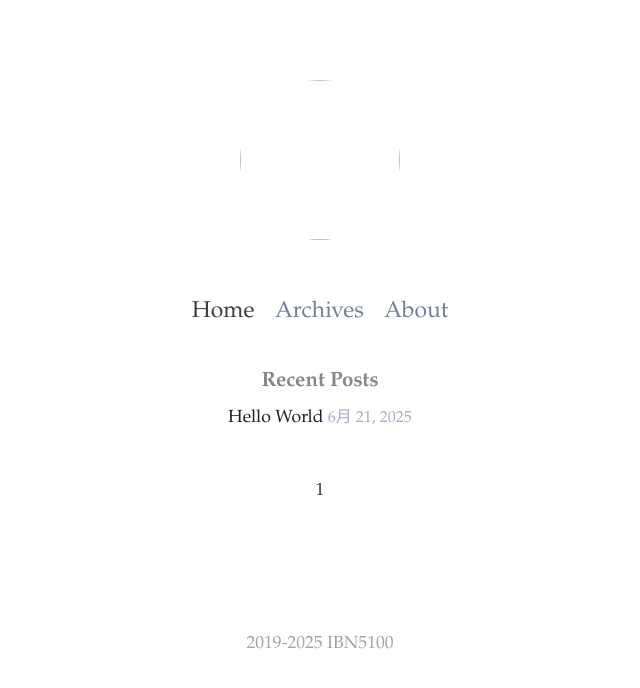
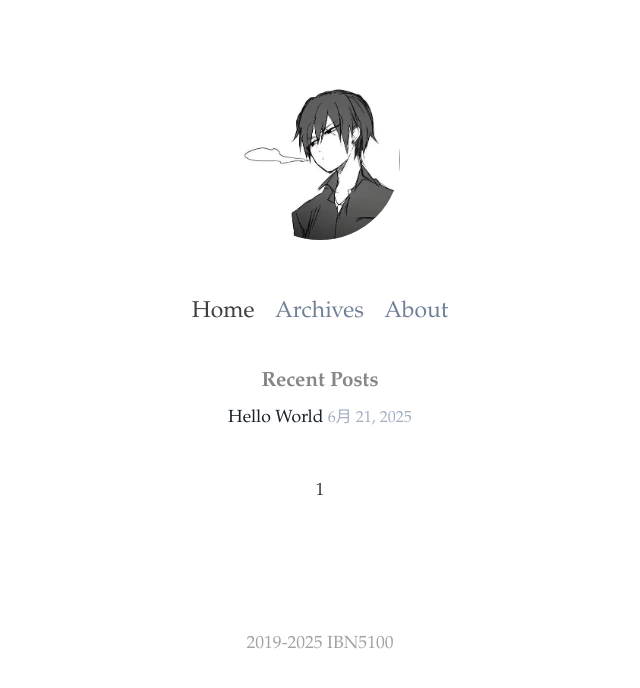
Before and after one commit to kinko-g/kinko-g.github.io, a plain HTML site: page index.html in a window 1280 px wide. Shown: the whole page, without its empty margins (320-960 px from the left). Drawn offline with Linux system fonts and the light colour scheme; a web font is replaced by a local one.

Commit message:
Site updated: 2025-06-22 12:17:12

```diff
--- a/index.html
+++ b/index.html
@@ -28,7 +28,7 @@
 
 <div id="banner-outer" class="hidden">
     <div id="banner-image" style="background-image: url()"></div>
-    <img src="/source/img/avatar.PNG" id="avatar">
+    <img src="https://kinko-g.github.io/img/avatar.PNG" id="avatar">
 </div>
 
 <div id="menu-outer">
```
Also changed, not shown: 2025/06/21/hello-world/index.html (+1 -1 lines), about/index.html (+1 -1 lines), archives/2025/06/index.html (+1 -1 lines), archives/2025/index.html (+1 -1 lines), archives/index.html (+1 -1 lines).
